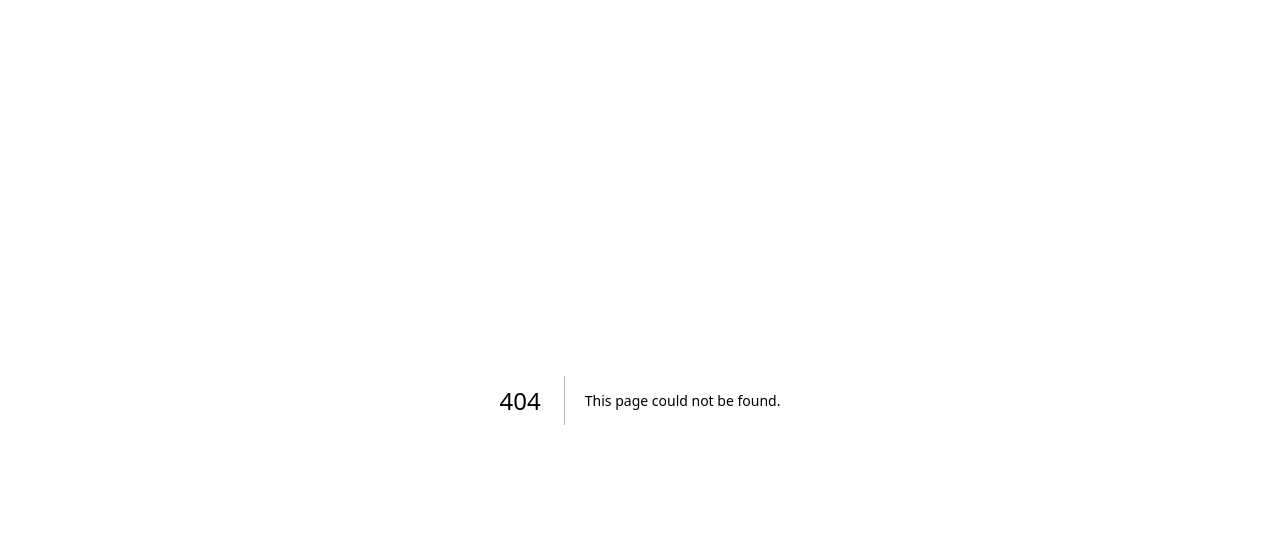
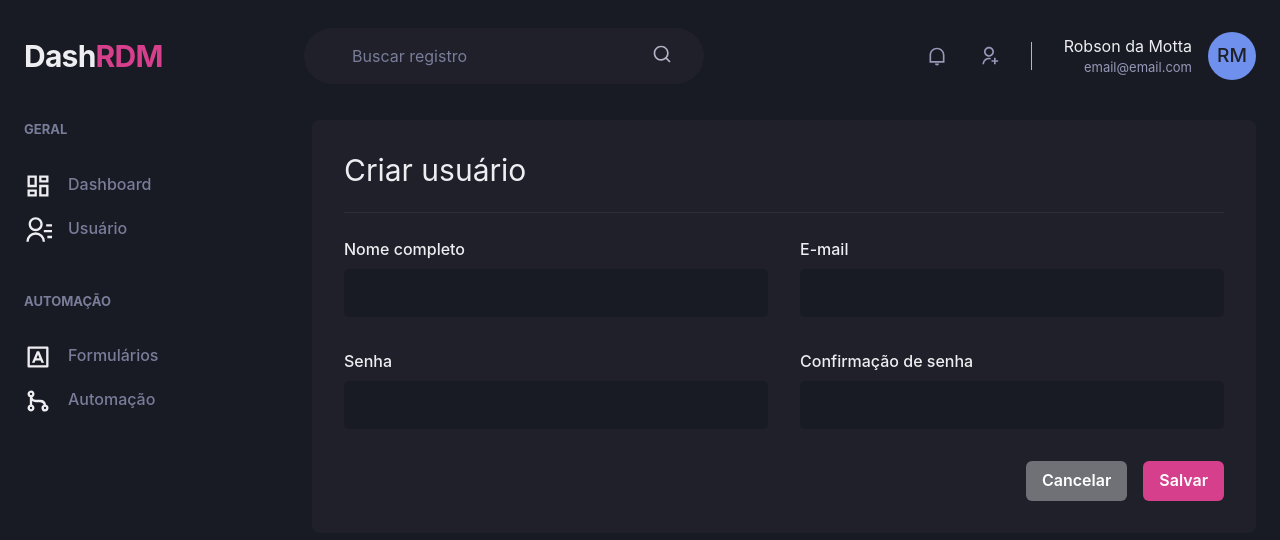
Before and after one commit to RDMotta/dashrdm, a Next.js app: page /users/create in a window 1280 px wide. Before the commit this address had no page. Shown: the top 540 px of the page. Built offline with nearby package versions, Linux system fonts and the light colour scheme.

Commit message:
Create page to add users

```diff
--- /dev/null
+++ b/src/pages/users/create.tsx
@@ -0,0 +1,39 @@
+import { Box, Flex, Heading, Divider, VStack, HStack, SimpleGrid, Button} from '@chakra-ui/react';
+
+import { Header } from '../../components/Header';
+import { Sidebar } from '../../components/Sidebar';
+import { Input } from '../../components/Form/Input'
+
+export default function CreateUser(){
+    return(
+        <Box>
+          <Header/>
+          <Flex w="100%" my="6" mx="auto" px="6" maxWidth={1480}>
+            <Sidebar/>
+
+            <Box flex="1" borderRadius={8} bg="gray.800" p="8">
+               <Heading size="lg" fontWeight="normal">Criar usuário</Heading>
+               <Divider my="6" borderColor="gray.700"></Divider>
+
+               <VStack spacing="8">
+                    <SimpleGrid minChildWidth="240px" spacing="8" w="100%">
+                        <Input name="name" label="Nome completo"/>
+                        <Input name="email" type="email" label="E-mail"/>
+                    </SimpleGrid>
+                    <SimpleGrid minChildWidth="240px" spacing="8" w="100%">
+                        <Input name="password" type="password" label="Senha"/>
+                        <Input name="password_confirmation" type="password" label="Confirmação de senha"/>
+                    </SimpleGrid>
+               </VStack>
+
+               <Flex mt="8" justify="flex-end">
+                <HStack spacing="4">
+                    <Button colorScheme="whiteAlpha">Cancelar</Button>
+                    <Button colorScheme="pink">Salvar</Button>
+                </HStack>
+               </Flex>
+            </Box>
+          </Flex>
+        </Box>
+    );
+}
```
